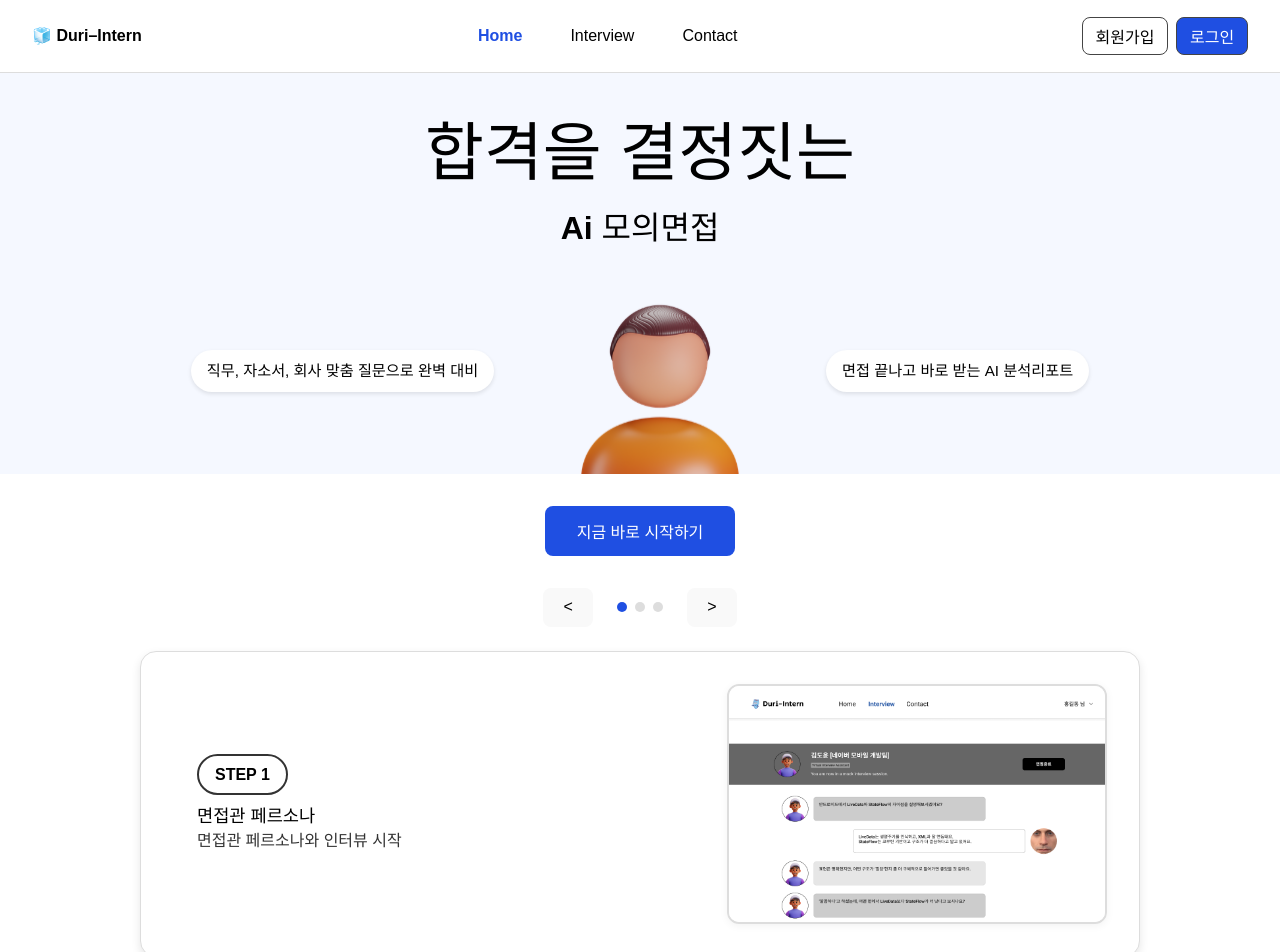
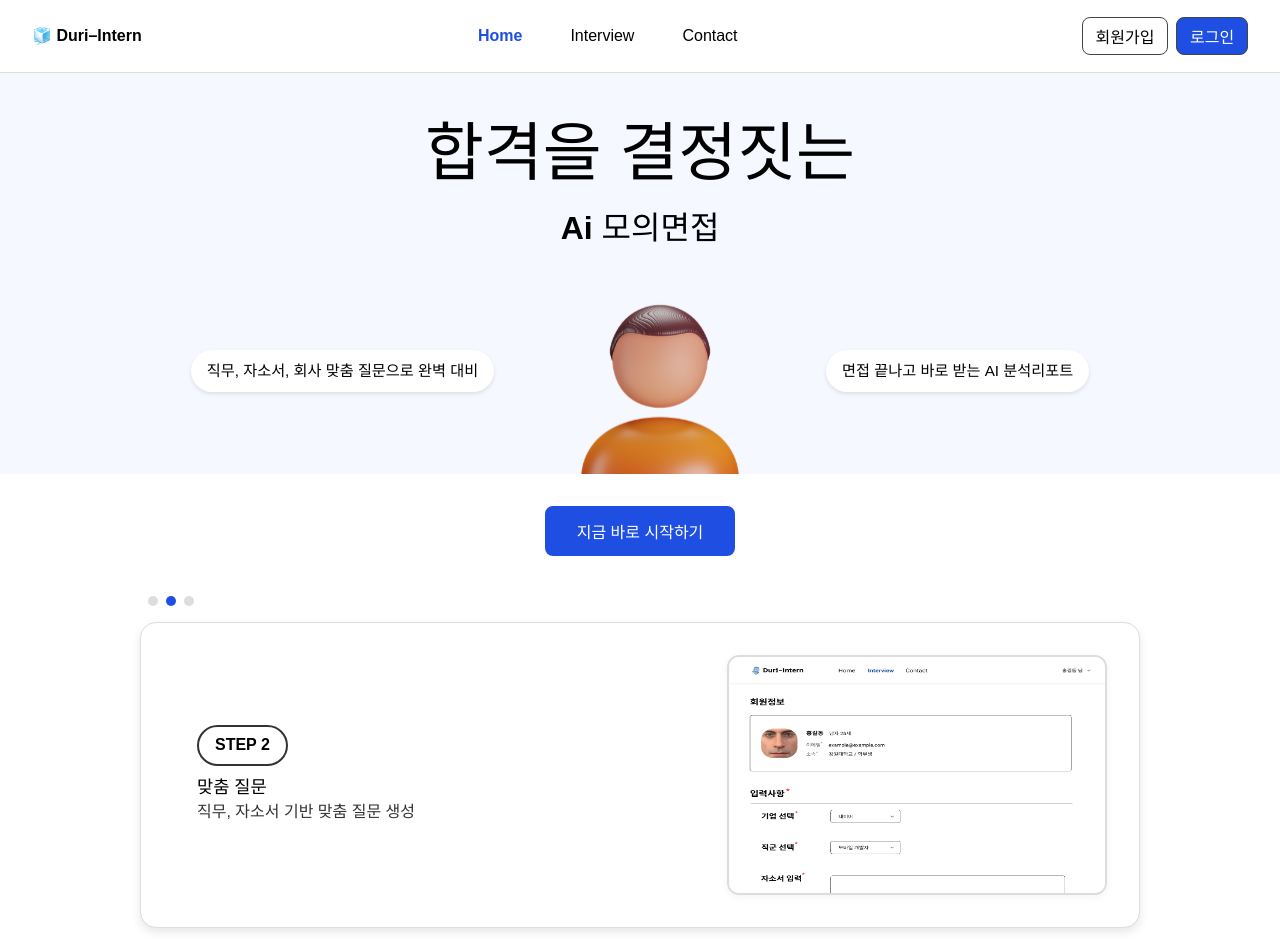
Before and after one commit to knupp7/react-ai-interview, a React (Vite) app in the folder vite-project/: page / in a window 1280 px wide. Shown: the top 952 px of the page. Built offline with nearby package versions, Linux system fonts and the light colour scheme.

Commit message:
[fix] Mod Slider Interaction/Layout
슬라이더가 3초마다 자동 넘어가게 조정
슬라이더 dot controller 디자인, 위치 변경

```diff
--- a/vite-project/src/pages/home-comps/Slider.jsx
+++ b/vite-project/src/pages/home-comps/Slider.jsx
@@ -1,4 +1,4 @@
-import { useState } from "react";
+import { useState, useEffect } from "react";
 import HOME_STRINGS from '../../constants/homeStrings';
 
 const Slider = () => {
@@ -13,21 +13,30 @@ const Slider = () => {
     setCurrentIndex((prev) => (prev - 1 + steps.length) % steps.length);
   };
 
+  useEffect(() => {
+    const interval = setInterval(() => {
+      nextStep();
+    }, 3000); // 3초 간격
+
+    return () => clearInterval(interval);
+  }, []);
+
   return (
     <section className="slider">
-        <div className="slider-top-controls">
-          <button onClick={prevStep}>&lt;</button>
+      <div className="slide-wrapper" >
+        {/* <div className="slide-controller"> */}
+        {/* <button onClick={prevStep}>&lt;</button> */}
         <div className="dots">
           {steps.map((_, index) => (
             <span
               key={index}
               className={`dot ${index === currentIndex ? 'active' : ''}`}
+              onClick={() => setCurrentIndex(index)}
             />
           ))}
         </div>
-          <button onClick={nextStep}>&gt;</button>
-        </div>
-
+        {/* <button onClick={nextStep}>&gt;</button> */}
+        {/* </div> */}
         <div className="slide-box">
           <div className="slide-content">
             <div className="text-box">
@@ -44,6 +53,8 @@ const Slider = () => {
             />
           </div>
         </div>
+      </div>
+
     </section>
   );
 }
--- a/vite-project/src/styles/Home.css
+++ b/vite-project/src/styles/Home.css
@@ -67,21 +67,51 @@ body {
 }
 
 .slider {
-    width: 100%;
-    padding: 2rem 2rem 4rem;
+    position: relative;
+    padding: 40px 0;
+    display: flex;
+    flex-direction: column;
+    align-items: center;
 }
 
-.slider-top-controls {
+.slide-wrapper {
+    width: 100%;
+    max-width: 1000px;
+    position: relative;
     display: flex;
-    justify-content: center;
+    flex-direction: column;
+    gap: 1rem;
+    align-items: flex-start;
+
+}
+
+/*
+.slider-controller {
+  position: absolute;
+  top: 20px;
+  left: 20px;
+  display: flex;
+  gap: 8px; */
+
+/* position: absolute;
+    top: 20px;
+    left: 20px;
+    display: flex;
+    justify-content: flex-start;
     align-items: center;
     gap: 1.5rem;
-    margin-bottom: 1.5rem;
-}
+    margin: 1rem 0;
+    padding: 0 1rem; */
+/* } */
+
+/* .slider-controller>button {
+    background-color: rgba(0, 0, 0, 0);
+} */
 
 .dots {
     display: flex;
     gap: 0.5rem;
+    padding-left: 0.5rem;
 }
 
 .dot {
@@ -90,6 +120,7 @@ body {
     border-radius: 50%;
     background: #ddd;
     transition: 0.3s;
+    cursor: pointer;
 }
 
 .dot.active {
@@ -104,7 +135,7 @@ body {
     padding: 2rem;
     display: flex;
     justify-content: center;
-    box-shadow: 0 4px 10px rgba(0,0,0,0.1);
+    box-shadow: 0 4px 10px rgba(0, 0, 0, 0.1);
     margin: 0 auto;
 }
 
@@ -153,5 +184,5 @@ body {
     height: 240px;
     border: 2px solid #ddd;
     border-radius: 12px;
-    box-shadow: 0 2px 8px rgba(0,0,0,0.05);
+    box-shadow: 0 2px 8px rgba(0, 0, 0, 0.05);
 }
```
Lines whose indentation alone changed are shown as unchanged.
